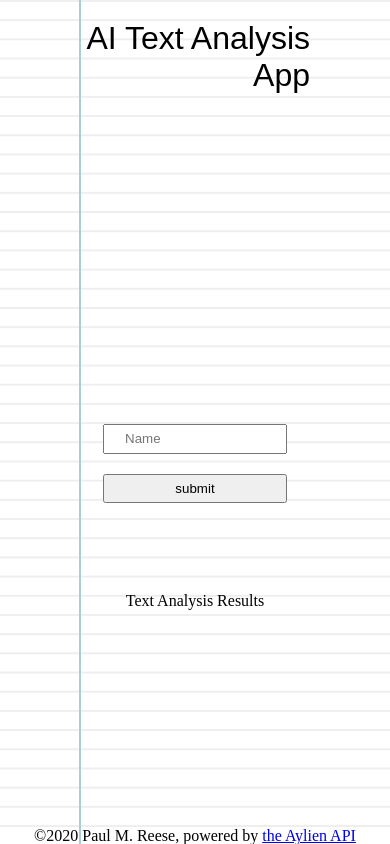
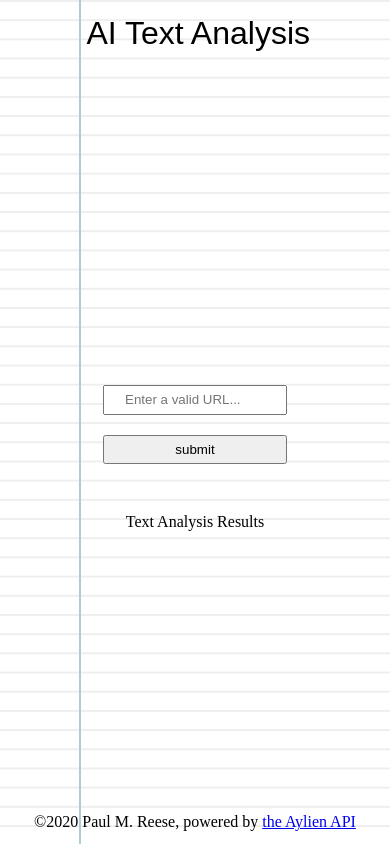
Before and after one commit to paulmreese/natural-language-processing, a website: page src/client/views/index.html in a window 390 px wide. Drawn offline with nearby package versions, Linux system fonts and the light colour scheme; files that its build step writes are made by us from their sources.

Commit message:
Implement basic responsive design

```diff
--- a/src/client/js/formHandler.js
+++ b/src/client/js/formHandler.js
@@ -41,7 +41,8 @@ function handleSubmit(event) {
                     <td>${c.confident ? "High" : "Low"} \(${(c.score * 100)
                         .toFixed(2)}\% Match\)
                     </td>
-                </tr>`
+                </tr>
+                <br />`
             //TODO: Add other Aylien API calls to further analyze text
         });
         document.getElementById('sentiment').innerHTML =
--- a/src/client/styles/base.scss
+++ b/src/client/styles/base.scss
@@ -16,7 +16,7 @@
 body {
     @extend %flex-column, %background-pattern;
     align-self: center;
-    min-height: 100vh;
+    height: 100vh;
     margin: 0;
 }
 
--- a/src/client/styles/footer.scss
+++ b/src/client/styles/footer.scss
@@ -1,4 +1,14 @@
+//TODO: Add media queries for screens under 500px(maybe max-width: 80%?)
 footer {
     align-self: center;
     max-width: 960px;
+    padding: 15px 0 12px;
+    width: 100%;
+    display: flex;
+    align-items: center;
+    justify-content: center;
+    text-align: center;
+    p {
+        line-height: 20px;
+      }
 }
--- a/src/client/styles/form.scss
+++ b/src/client/styles/form.scss
@@ -2,7 +2,7 @@ form {
     display: flex;
     flex-direction: column;
     justify-content: center;
-    padding: 80px;
+    padding: 40px 80px;
     max-width: 800px;
 }
 
--- a/src/client/styles/header.scss
+++ b/src/client/styles/header.scss
@@ -1,3 +1,4 @@
+//TODO: Add media queries for screens under 500px(title crowds logo)
 header {
     display: flex;
     justify-content: space-between;
@@ -5,7 +6,7 @@ header {
     align-self: center;
     flex-direction: row;
     flex-wrap: nowrap;
-    padding: 20px 50px;
+    padding: 15px 50px;
     width: 100%;
     max-width: 960px;
 
@@ -20,7 +21,7 @@ header {
 
     img {
         max-height: 70px;
-        margin: 20px 0 20px 30px;
+        margin: 5px 0 10px 30px;
     }
 
     h1 {
--- a/src/client/views/index.html
+++ b/src/client/views/index.html
@@ -2,6 +2,7 @@
 <html lang="en" dir="ltr">
     <head>
         <meta charset="utf-8">
+        <meta name="viewport" content="width=device-width, initial-scale=1">
         <title>Test</title>
         <link rel="stylesheet" href="/styles/resets.css">
         <link rel="stylesheet" href="/styles/base.css">
@@ -17,14 +18,14 @@
                 <img id="logo">
             </div>
             <h1>
-                AI Text Analysis App
+                AI Text Analysis
             </h1>
         </header>
 
         <main>
             <section>
                 <form class="" onsubmit="return Client.handleSubmit(event)">
-                    <input id="name" type="text" name="input" value="" placeholder="Name">
+                    <input id="name" type="text" name="input" value="" placeholder="Enter a valid URL...">
                     <input type="submit" name="" value="submit" onclick="return Client.handleSubmit(event)" onsubmit="return Client.handleSubmit(event)">
                 </form>
             </section>
```
Also changed, not shown: src/client/styles/results.scss (+10 -3 lines).
